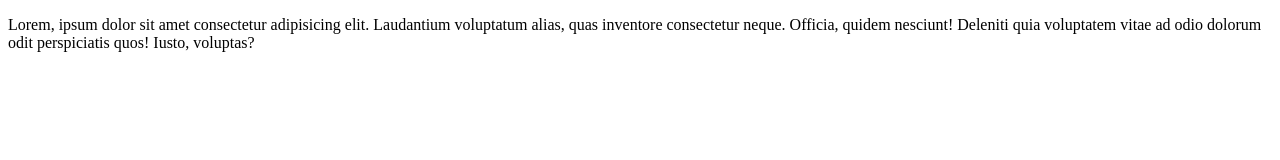
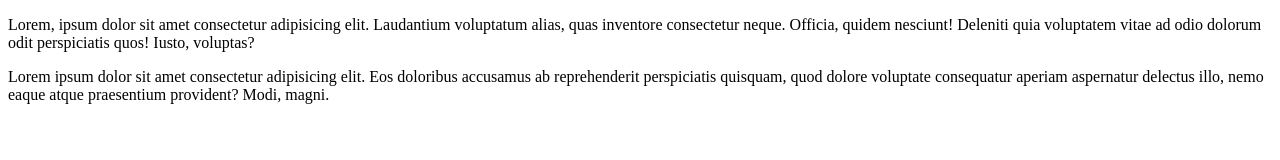
Before and after one commit to Atik-shahriyar/-My-3rdbatch-repo, a plain HTML site: page index.html in a window 1280 px wide. Drawn offline with Linux system fonts and the light colour scheme.

Commit message:
secound commit

```diff
--- a/index.html
+++ b/index.html
@@ -7,6 +7,6 @@
 </head>
 <body>
     <p>Lorem, ipsum dolor sit amet consectetur adipisicing elit. Laudantium voluptatum alias, quas inventore consectetur neque. Officia, quidem nesciunt! Deleniti quia voluptatem vitae ad odio dolorum odit perspiciatis quos! Iusto, voluptas?</p>
-
+    <p>Lorem ipsum dolor sit amet consectetur adipisicing elit. Eos doloribus accusamus ab reprehenderit perspiciatis quisquam, quod dolore voluptate consequatur aperiam aspernatur delectus illo, nemo eaque atque praesentium provident? Modi, magni.</p>
 </body>
 </html>
```
